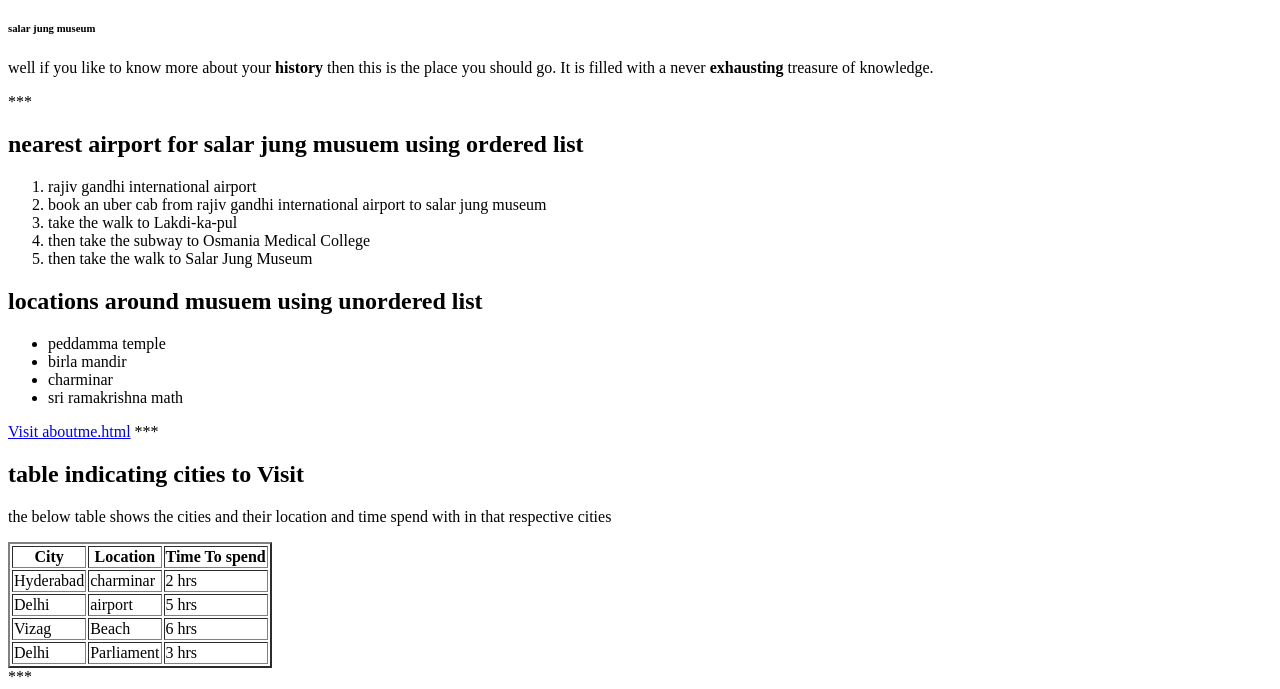
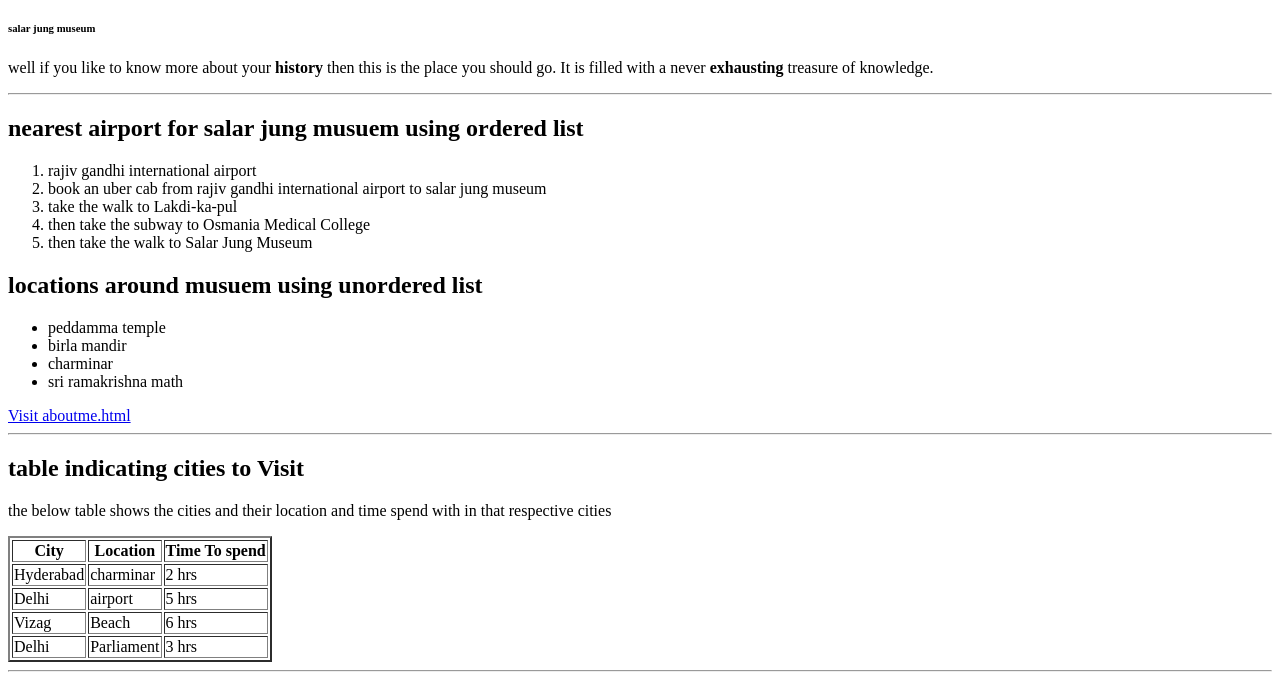
Before and after one commit to 44-563-Web-Apps-F22/44563-webapps-assignment-3-9182764130, a plain HTML site: page index.html in a window 1280 px wide. Shown: the part 87-776 px from the top of the page. Drawn offline with Linux system fonts and the light colour scheme.

Commit message:
added data

```diff
--- a/index.html
+++ b/index.html
@@ -9,7 +9,7 @@
     <h6> salar jung museum </h6>
     <p>well if you like to know more about your <b>history</b> then this is the place you should go. It is filled with a never <b>exhausting</b> treasure of knowledge.</p>
 
-***
+<hr>
 
 <h2>nearest airport for salar jung musuem using ordered list</h2>
 
@@ -32,7 +32,7 @@
 
 <a href="aboutme.html">Visit aboutme.html</a>
 
-***
+<hr>
 
 <h2>table indicating cities to Visit</h2>
 <p>the below table shows the cities and their location and time spend with in that respective cities</p>
@@ -65,7 +65,8 @@
 
 </table>
 
-***
+<hr>
+
 <h2>code snippet</h2>
 <blockquote>
   <a href="https://stackoverflow.com/questions/7709233/how-to-get-page-id-of-a-facebook-page">stack over flow</a>
```
